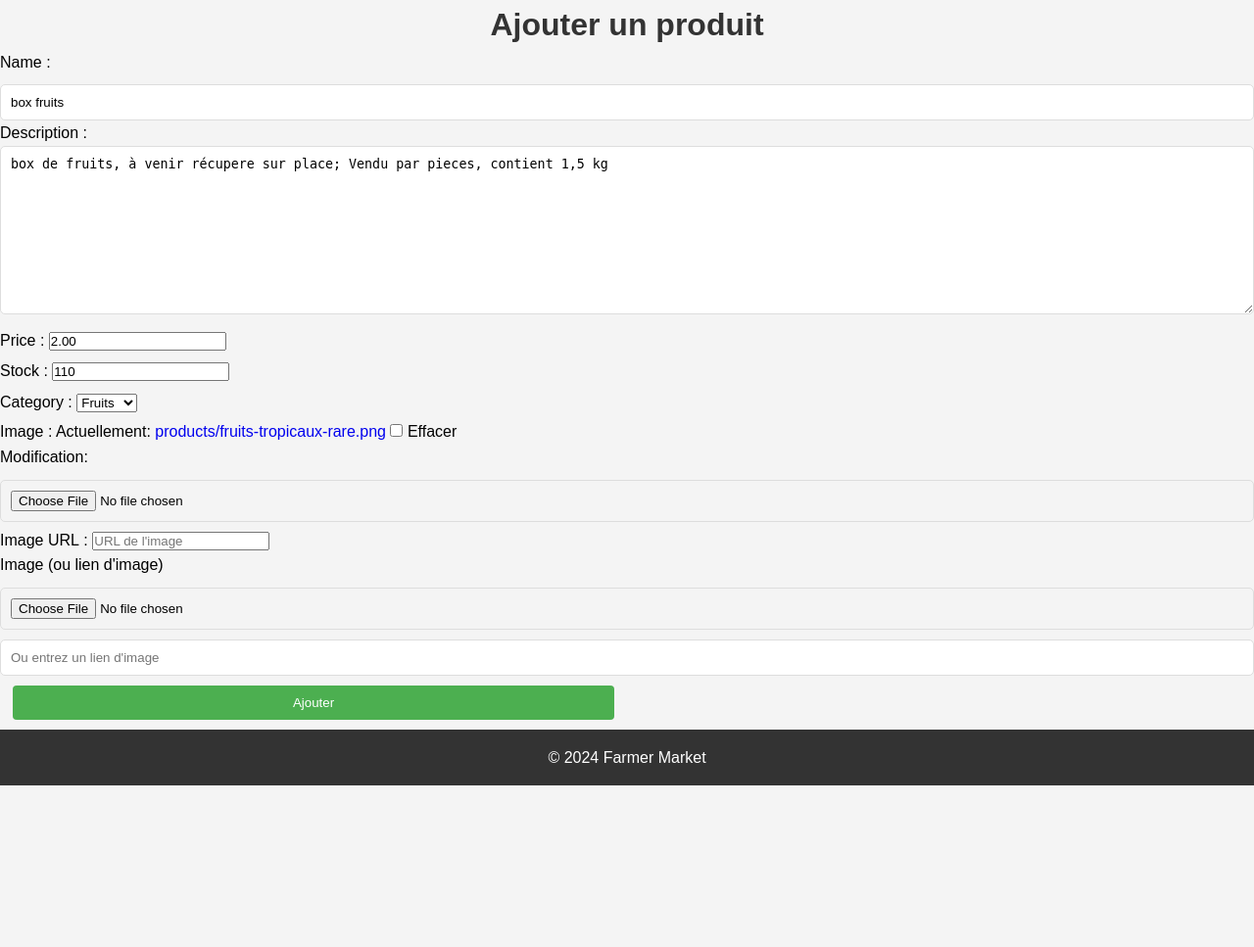
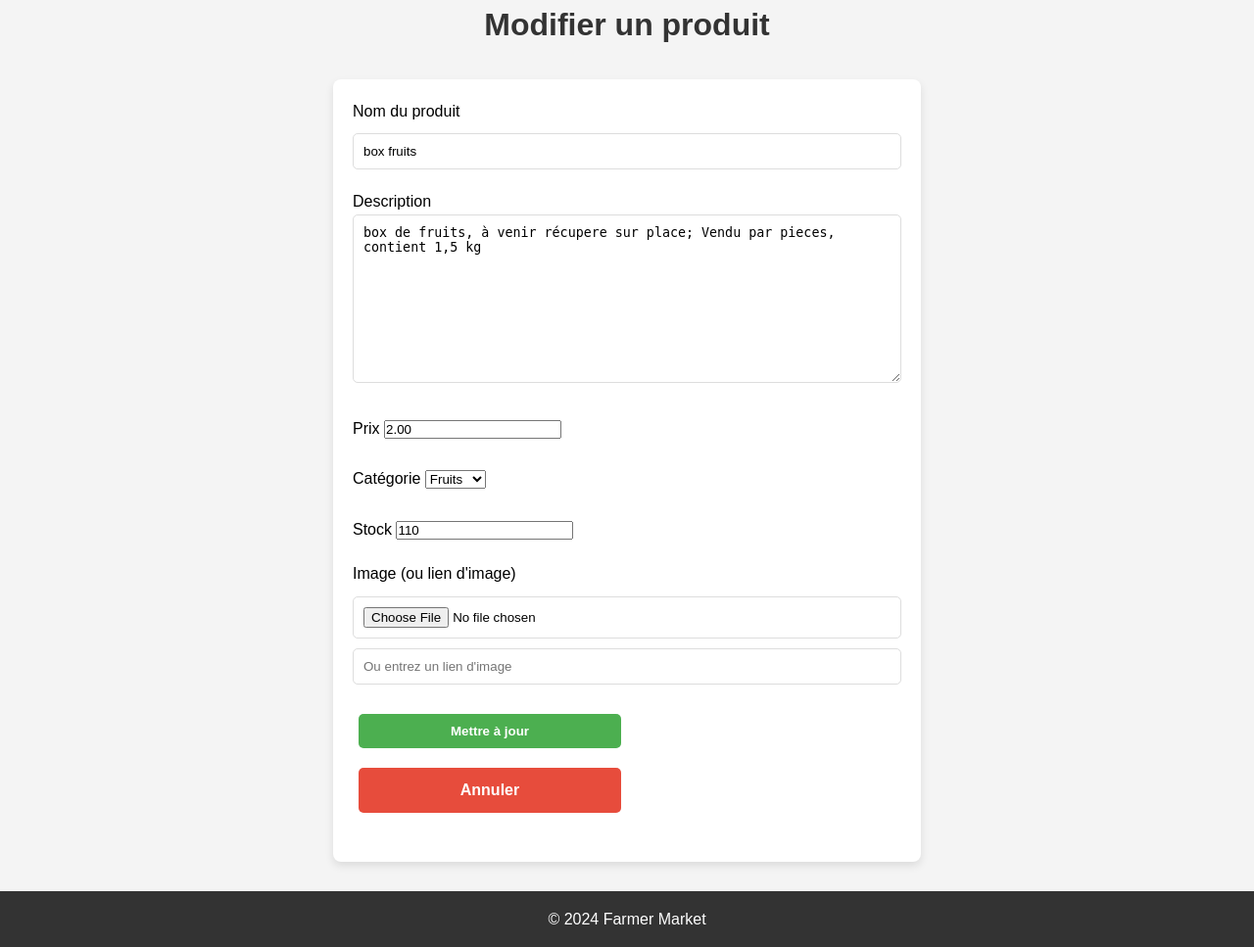
Before and after one commit to Billyma21/Farmer_Market-v1, a Django app: page /edit_product/2/ in a window 1280 px wide. Shown: the part 58-1025 px from the top of the page at 98% size. Before the commit the page ends 860 px from the top, so only its background shows below. Run offline with Django 4.2, Linux system fonts and the light colour scheme; a user stored in the database is signed in; data comes from the database, SQL or seed files in the repository; both versions use the stored data as it was after the commit.

Commit message:
Templates + view / modes / urls ( backend + front)

```diff
--- a/products/forms.py
+++ b/products/forms.py
@@ -23,6 +23,15 @@ from .models import Product
 class ProductForm(forms.ModelForm):
     class Meta:
         model = Product
-        fields = ['name', 'description', 'price', 'stock', 'category', 'image', 'image_url']
+        fields = ['name', 'description', 'price', 'image', 'image_url', 'category', 'stock']
 
-    image_url = forms.URLField(required=False, label="Image URL", widget=forms.URLInput(attrs={'placeholder': 'URL de l\'image'}))
+    # Si tu veux vérifier et nettoyer les données pour éviter d'avoir les deux (image et image_url) remplis en même temps
+    def clean(self):
+        cleaned_data = super().clean()
+        image = cleaned_data.get('image')
+        image_url = cleaned_data.get('image_url')
+
+        if not image and not image_url:
+            raise forms.ValidationError("Vous devez fournir une image ou un lien vers une image.")
+
+        return cleaned_data
--- a/products/models.py
+++ b/products/models.py
@@ -12,8 +12,8 @@ class Product(models.Model):
     name = models.CharField(max_length=255)
     description = models.TextField()
     price = models.DecimalField(max_digits=10, decimal_places=2)
-    image = models.ImageField(upload_to='products/', blank=True, null=True)  # Pour télécharger l'image
-    image_url = models.URLField(blank=True, null=True)  # Pour l'URL d'une image externe
+    image = models.ImageField(upload_to='products/', blank=True, null=True)
+    image_url = models.URLField(blank=True, null=True)
     category = models.ForeignKey(Category, related_name='products', on_delete=models.CASCADE)
     farmer = models.ForeignKey(User, related_name='products', on_delete=models.CASCADE)
     created_at = models.DateTimeField(auto_now_add=True)
@@ -23,15 +23,10 @@ class Product(models.Model):
     def __str__(self):
         return self.name
 
-def get_image_url(self):
-    """
-    Retourne l'URL de l'image :
-    - Utilise d'abord l'image téléchargée (ImageField).
-    - Utilise ensuite l'URL externe si fournie.
-    - Enfin, utilise une image par défaut.
-    """
-    if self.image and hasattr(self.image, 'url'):
-        return self.image.url  # Utiliser l'URL de l'image téléchargée
-    elif self.image_url:
-        return self.image_url  # Utiliser l'URL externe
-    return '/static/images/default-image.jpg'  # Image par défaut
+       # Méthode pour obtenir l'URL de l'image
+    def get_image_url(self):
+        if self.image and hasattr(self.image, 'url'):
+            return self.image.url  # Utiliser l'image téléchargée
+        elif self.image_url:
+            return self.image_url  # Utiliser l'URL externe
+        return '/static/images/default-image.jpg'  # Image par défaut si aucune image n'est présente
--- a/products/views.py
+++ b/products/views.py
@@ -71,6 +71,36 @@ def farmer_dashboard(request):
 #         form = ProductForm()
 
 #     return render(request, 'products/add_product.html', {'form': form})
+#
+
+
+
+# @login_required
+# def add_product(request):
+#     if not request.user.is_farmer:
+#         return redirect('home')
+
+#     if request.method == 'POST':
+#         form = ProductForm(request.POST, request.FILES)
+#         if form.is_valid():
+#             product = form.save(commit=False)
+#             product.farmer = request.user
+
+#             # Gestion des images
+#             if 'image' in request.FILES:
+#                 product.image = request.FILES['image']  # Enregistrer l'image téléchargée
+#             elif 'image_url' in request.POST:
+#                 product.image_url = request.POST['image_url']  # Enregistrer le lien
+
+#             product.save()
+#             return redirect('farmer_dashboard')
+#     else:
+#         form = ProductForm()
+
+#     return render(request, 'products/add_product.html', {'form': form})
+
+
+
 @login_required
 def add_product(request):
     if not request.user.is_farmer:
@@ -86,7 +116,7 @@ def add_product(request):
             if 'image' in request.FILES:
                 product.image = request.FILES['image']  # Enregistrer l'image téléchargée
             elif 'image_url' in request.POST:
-                product.image_url = request.POST['image_url']  # Enregistrer le lien
+                product.image_url = request.POST['image_url']  # Enregistrer l'URL de l'image externe
 
             product.save()
             return redirect('farmer_dashboard')
@@ -94,6 +124,7 @@ def add_product(request):
         form = ProductForm()
 
     return render(request, 'products/add_product.html', {'form': form})
+
 
 # Vue pour éditer un produit existant
 @login_required
--- a/templates/products/edit_product.html
+++ b/templates/products/edit_product.html
@@ -1,14 +1,52 @@
 {% extends "base.html" %}
 {% block content %}
-<h1>Ajouter un produit</h1>
-<form method="POST" enctype="multipart/form-data">
-    {% csrf_token %}
-    {{ form.as_p }}
-    <div>
-        <label for="image">Image (ou lien d'image)</label>
-        <input type="file" name="image" accept="image/*">
-        <input type="text" name="image_url" placeholder="Ou entrez un lien d'image">
-    </div>
-    <button type="submit">Ajouter</button>
-</form>
+<h1>Modifier un produit</h1>
+
+<div class="form-container">
+    <form method="POST" enctype="multipart/form-data">
+        {% csrf_token %}
+
+        <!-- Champs du formulaire : Nom, Description, Prix, Catégorie, etc. -->
+        <div class="form-group">
+            <label for="name">Nom du produit</label>
+            {{ form.name }}
+        </div>
+
+        <div class="form-group">
+            <label for="description">Description</label>
+            {{ form.description }}
+        </div>
+
+        <div class="form-group">
+            <label for="price">Prix</label>
+            {{ form.price }}
+        </div>
+
+        <div class="form-group">
+            <label for="category">Catégorie</label>
+            {{ form.category }}
+        </div>
+
+        <div class="form-group">
+            <label for="stock">Stock</label>
+            {{ form.stock }}
+        </div>
+
+        <!-- Champ Image avec option de lien d'image -->
+        <div class="form-group">
+            <label for="image">Image (ou lien d'image)</label>
+            <div class="d-flex">
+                <input type="file" name="image" accept="image/*" class="form-control mr-2" id="image">
+                <input type="text" name="image_url" placeholder="Ou entrez un lien d'image" class="form-control" id="image_url">
+            </div>
+        </div>
+
+        <!-- Boutons de soumission et annulation -->
+        <div class="form-group d-flex justify-content-between">
+            <button type="submit" class="btn btn-success">Mettre à jour</button>
+            <a href="{% url 'farmer_dashboard' %}" class="btn btn-danger">Annuler</a>
+        </div>
+    </form>
+</div>
+
 {% endblock %}
--- a/templates/products/home.html
+++ b/templates/products/home.html
@@ -1,3 +1,5 @@
+
+
 {% extends 'base.html' %}
 {% load static %}
 {% block content %}
```
Also changed, not shown: markt_farme/settings.py (+4 -5 lines), templates/products/add_product.html (+34 -5 lines), db.sqlite3, media/products/fruits-tropicaux-rare.png (added).
